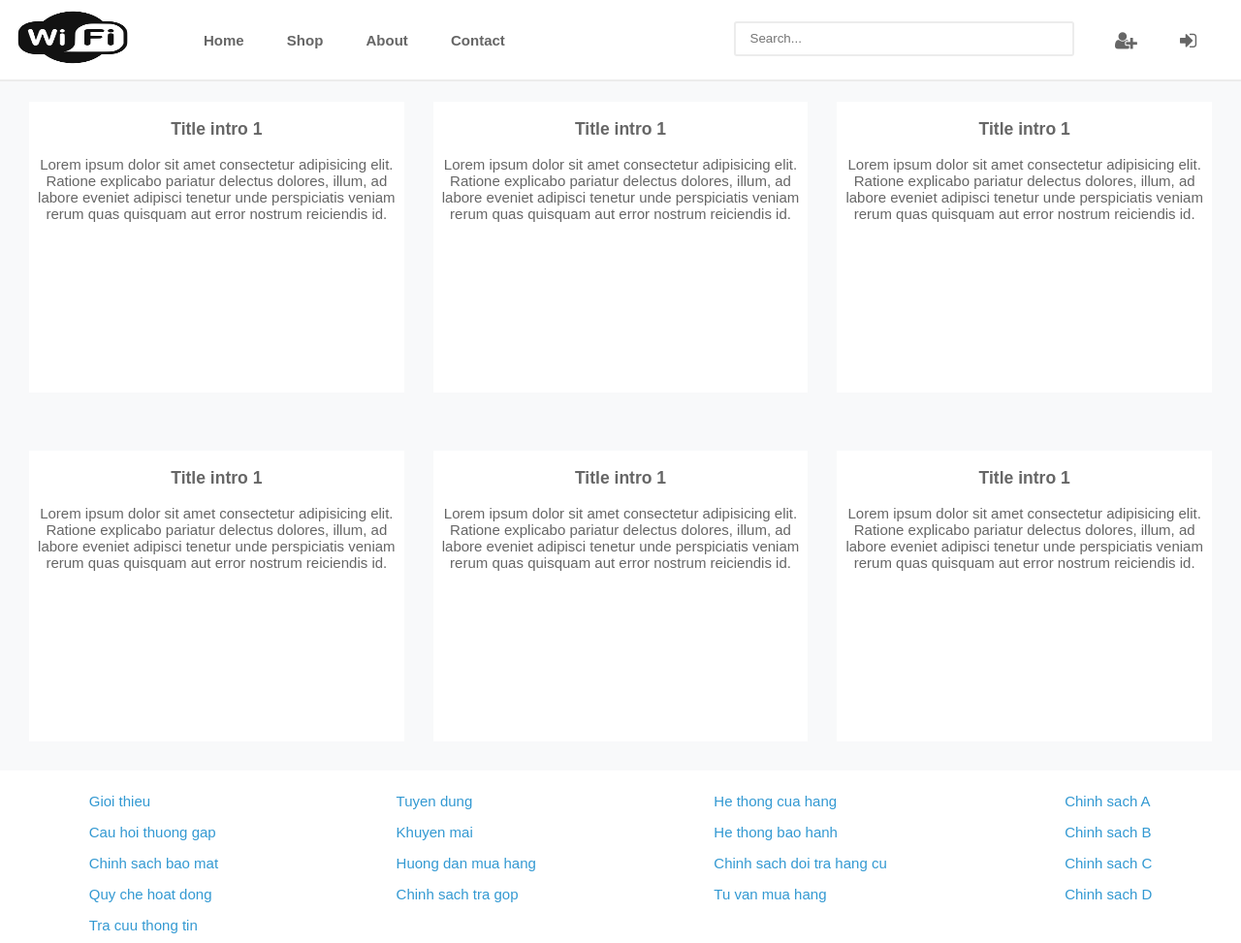
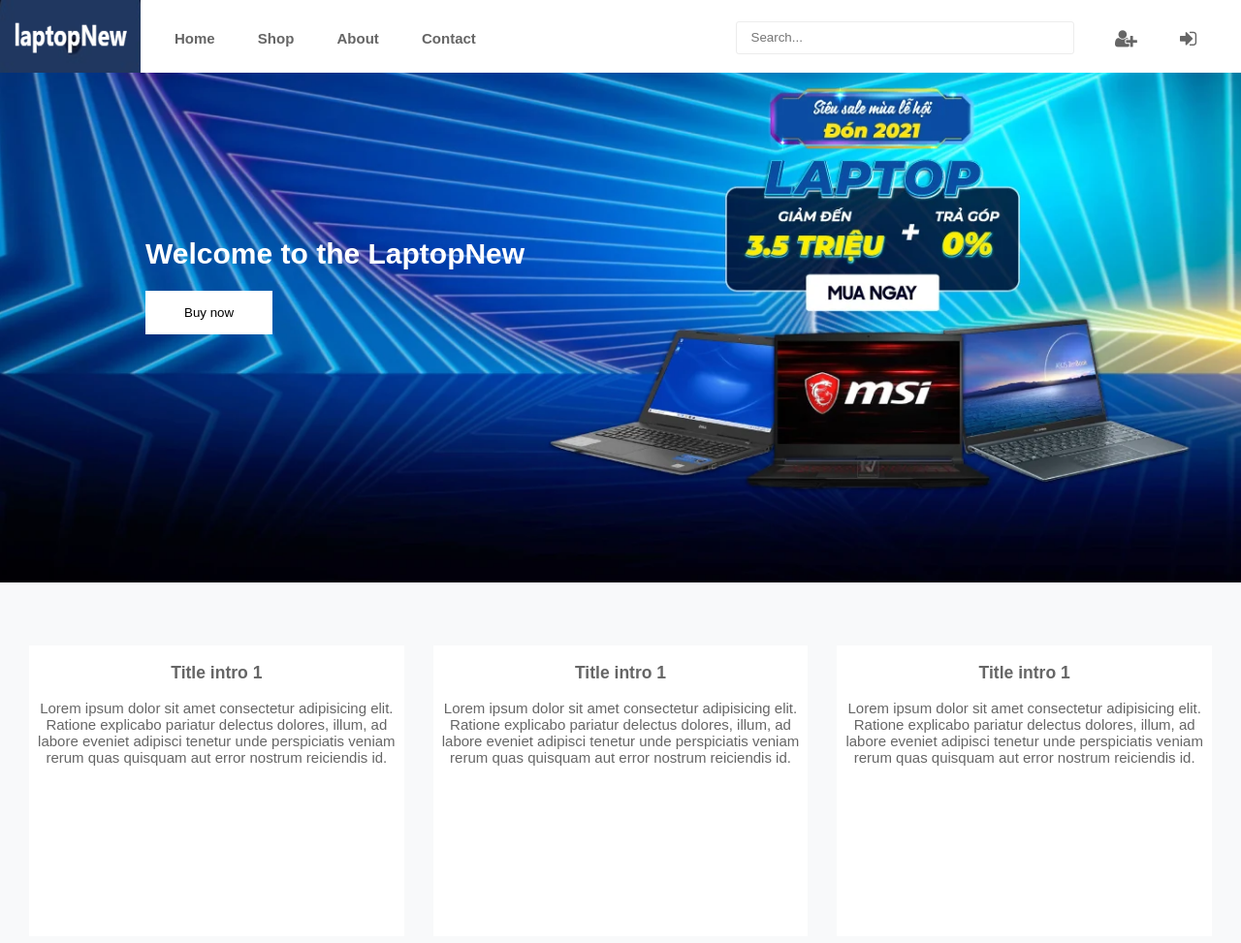
Before and after one commit to nlcthong1997/Template, a plain HTML site: page index.html in a window 1280 px wide. Shown: the top 973 px of the page at 97% size. Drawn offline with Linux system fonts and the light colour scheme.

Commit message:
slider fixing

```diff
--- a/css/index.css
+++ b/css/index.css
@@ -1,3 +1,12 @@
+:root {
+    --height-header: 75px;
+    --height-header-mobile: 70px;
+    --height-header-tablet: 70px;
+    --width-logo: 145px;
+    --width-logo-mobile: 80px;
+    --width-logo-tablet: 100px;
+}
+
 html, body {
     margin: 0;
     padding: 0;
@@ -13,23 +22,24 @@ html, body {
     top: 0;
     right: 0;
     left: 0;
+    z-index: 9999;
 }
 
 .nav {
-    min-height: 70px;
+    min-height: var(--height-header);
+    max-height: var(--height-header);
     background-color: #fff;
-    border-bottom: 2px #ececec solid;
     display: flex;
 }
 
 .nav__logo {
     padding-left: 0;
-    width: 150px;
+    width: var(--width-logo);
 }
 
 .nav__img {
-    width: 150px;
-    height: 77px;
+    width: var(--width-logo);
+    height: var(--height-header);
 }
 
 .nav__list {
@@ -40,14 +50,15 @@ html, body {
 
 .menu-left {
     flex: 2;
+    padding-left: 1rem;
 }
 
 .nav__search {
-    line-height: 77px;
+    line-height: var(--height-header);
 }
 
 .nav__input-search {
-    border: 2px solid #ececec;
+    border: 1px solid #ececec;
     border-radius: 0.2rem;
     width: 17rem;
     height: 2rem;
@@ -64,11 +75,10 @@ html, body {
     display: inline-block;
     padding: 0 20px;
     font-weight: 600;
-    border-top: 2px #fff solid;
 }
 
-.nav-item:hover {
-    border-top: 2px #ececec solid;
+.nav-item:hover .nav-item__text{
+    color: #3399d2;
 }
 
 /* Sub-menu */
@@ -85,8 +95,7 @@ html, body {
     position: absolute;
     top: 2.7rem;
     left: 0;
-    border: 2px #ececec solid;
-    border-radius: 0.2rem;
+    border: 1px #ececec solid;
     width: 145px;
     background-color: #fff;
     /* goc toa do xuat phat animation */
@@ -110,7 +119,7 @@ html, body {
 
 .sub-item:hover {
     background-color: #ececec;
-    color: #000;
+    color: #3399d2;
 }
 
 .nav__menu-mobile {
@@ -118,10 +127,39 @@ html, body {
 }
 
 
+.slider {
+    height: 415px;
+    background-image: url("./img/slider-main.png");
+    background-size: 100%;
+    background-repeat: no-repeat;
+    margin-top: var(--height-header);
+    position: relative;
+}
+
+.slider__content {
+    position: absolute;
+    top: 10rem;
+    left: 10rem;
+    color: #fff;
+}
+
+.slider__action {
+    position: absolute;
+    top: 15rem;
+    left: 10rem;
+}
+
+.slider__button {
+    padding: 15px 40px;
+    background-color: #fff;
+    color: #000;
+    border: none;
+}
+
 
 /* Container */
 .container {
-    margin-top: 5rem;
+    margin-top: 1rem;
 }
 
 
@@ -176,6 +214,10 @@ html, body {
     .nav__input-search {
         width: 22rem;
     }
+
+    .slider {
+        height: 546px;
+    }
 }
 
 
@@ -188,7 +230,7 @@ html, body {
 
     /* Header */
     .nav__img {
-        height: 70px;
+        height: var(--height-header-mobile);
     }
 }
 
@@ -207,11 +249,13 @@ html, body {
     }
 
     .nav__logo {
-        width: 80px;
+        width: var(--width-logo-mobile);
+        line-height: 102px;
     }
 
     .nav__img {
-        width: 80px;
+        width: 65px;
+        height: 35px;
     }
 
     .nav__input-search {
@@ -232,8 +276,7 @@ html, body {
         display: none;
         margin-top: 0.5rem;
         padding-left: 0;
-        border: 2px solid #ececec;
-        border-radius: 0.2rem;
+        border: 1px solid #ececec;
         width: 290px;
         position: absolute;
         left: -16.5rem;
@@ -268,6 +311,20 @@ html, body {
     .menu-mobile__item-text {
         flex: 1;
     }
+
+    /* Slider */
+    .slider {
+        height: 155px;
+    }
+
+    .slider__action {
+        top: 65px;
+        left: 35px;
+    }
+
+    .slider__button {
+        padding: 7px 15px;
+    }
 }
 
 
@@ -278,13 +335,18 @@ html, body {
         display: none;
     }
 
+    .nav {
+        min-height: var(--height-header-mobile);
+        max-height: var(--height-header-mobile);
+    }
+
     /* Header */
     .nav__logo {
-        width: 100px;
+        width: var(--width-logo-tablet);
     }
 
     .nav__img {
-        width: 100px;
+        width: var(--width-logo-tablet);
     }
 
     .nav__input-search {
@@ -302,4 +364,24 @@ html, body {
     .nav-item {
         padding: 0 15px;
     }
+
+    .slider {
+        margin-top: var(--height-header-tablet);
+        height: 315px;
+    }
+
+    .slider__content {
+        top: 4rem;
+        left: 2rem;
+        font-size: 13px;
+    }
+
+    .slider__action {
+        top: 9rem;
+        left: 4rem;
+    }
+
+    .slider__button {
+        padding: 10px 30px;
+    }
 }
--- a/index.html
+++ b/index.html
@@ -12,10 +12,11 @@
   <div class="wrap-menu">
     <div class="nav">
       <div class="nav__logo">
-        <img class="nav__img" src="./css/img/logo.jpg" alt="Logo this site">
+        <img class="nav__img" src="./css/img/logo.png" alt="Logo this site">
       </div>
       <ul class="nav__list menu-left hide-on-mobile">
-        <li class="nav-item nav-sub">Home
+        <li class="nav-item nav-sub">
+          <span class="nav-item__text">Home</span>
           <!-- Sub menu -->
           <div class="nav-sub__menu">
             <ul class="nav-sub__list">
@@ -25,7 +26,8 @@
             </ul>
           </div>
         </li>
-        <li class="nav-item nav-sub">Shop
+        <li class="nav-item nav-sub">
+          <span class="nav-item__text">Shop</span>
           <!-- Sub menu -->
           <div class="nav-sub__menu">
             <ul class="nav-sub__list">
@@ -35,8 +37,12 @@
             </ul>
           </div>
         </li>
-        <li class="nav-item">About</li>
-        <li class="nav-item">Contact</li>
+        <li class="nav-item">
+          <span class="nav-item__text">About</span>
+        </li>
+        <li class="nav-item">
+          <span class="nav-item__text">Contact</span>
+        </li>
       </ul>
       <div class="nav__search">
         <form action="">
@@ -45,10 +51,14 @@
       </div>
       <ul class="nav__list menu-right hide-on-mobile">
         <li class="nav-item">
-          <i class="fa fa-user-plus fa-lg" aria-hidden="true"></i>
+          <span class="nav-item__text">
+            <i class="fa fa-user-plus fa-lg" aria-hidden="true"></i>
+          </span>
         </li>
         <li class="nav-item">
-          <i class="fa fa-sign-in fa-lg" aria-hidden="true"></i>
+          <span class="nav-item__text">
+            <i class="fa fa-sign-in fa-lg" aria-hidden="true"></i>
+          </span>
         </li>
       </ul>
 
@@ -98,6 +108,15 @@
           </ul>
         </div>
       </div>
+    </div>
+  </div>
+
+  <div class="slider">
+    <div class="slider__content hide-on-mobile">
+      <h1>Welcome to the LaptopNew</h1>
+    </div>
+    <div class="slider__action">
+      <button class="slider__button">Buy now</button>
     </div>
   </div>
 
```
Also changed, not shown: css/img/800-170-800x170-8.png (added), css/img/logo.jpg (deleted), css/img/logo.png (added), css/img/slider-main.png (added), css/img/slider.jpg (added).
